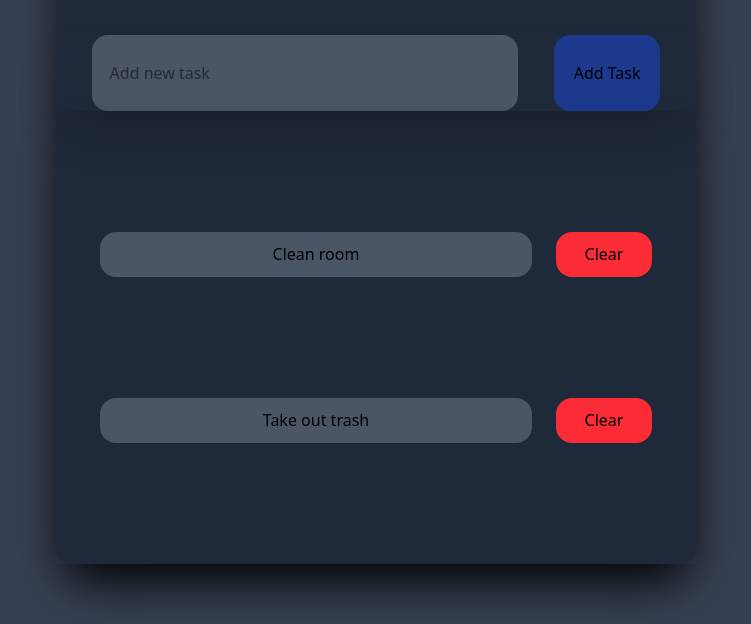
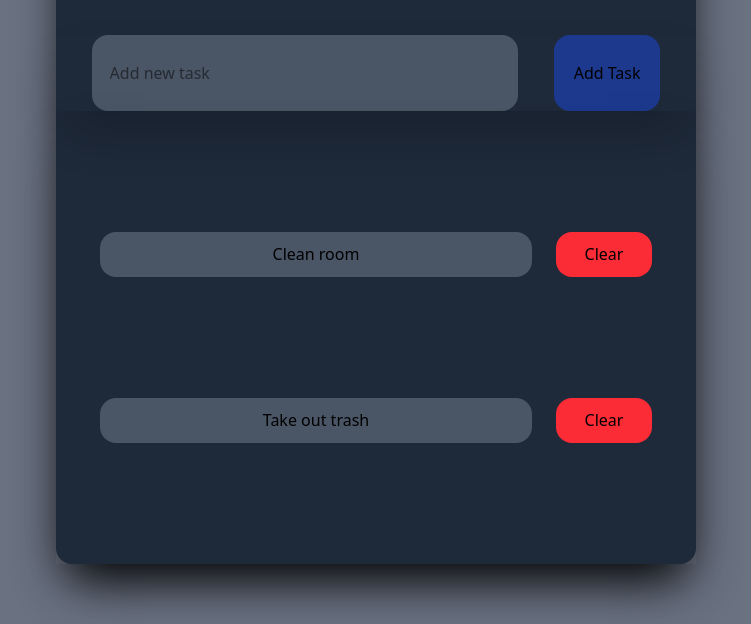
Before and after one commit to facundoduhau/To-Do-List, a website: page src/index.html in a window 1280 px wide. Shown: the part 176-800 px from the top of the page, without its empty margins (264-1015 px from the left). Drawn offline with Linux system fonts and the light colour scheme.

Commit message:
Changed background colour

```diff
--- a/src/index.html
+++ b/src/index.html
@@ -6,7 +6,7 @@
     <title>To Do List 📜</title>
     <link rel="stylesheet" href="./output.css">
 </head>
-<body class="bg-gray-700 h-screen flex justify-center items-center">
+<body class="bg-gray-500 h-screen flex justify-center items-center">
     <!-- Container -->
     <div class="flex flex-col bg-gray-800 h-170 items-center shadow-black shadow-2xl rounded-2xl w-160">
         <!-- Title -->
```
Also changed, not shown: src/output.css.
